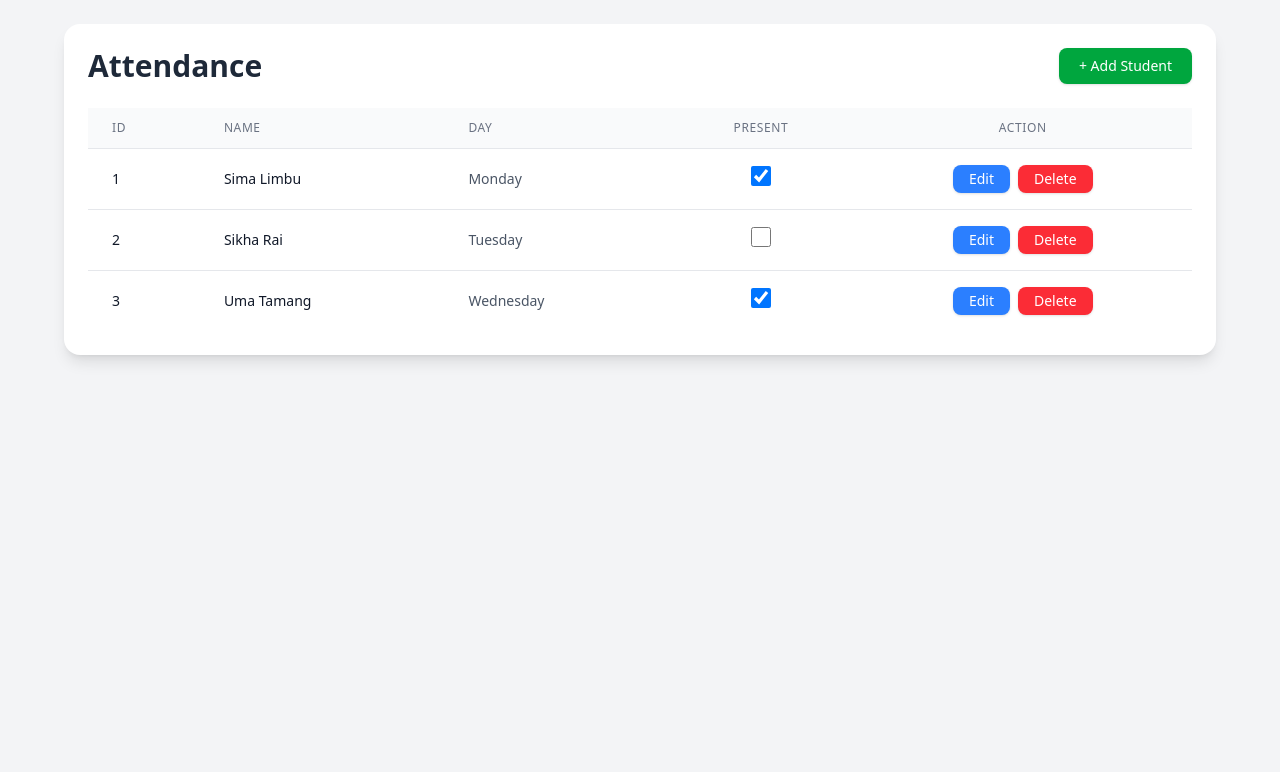
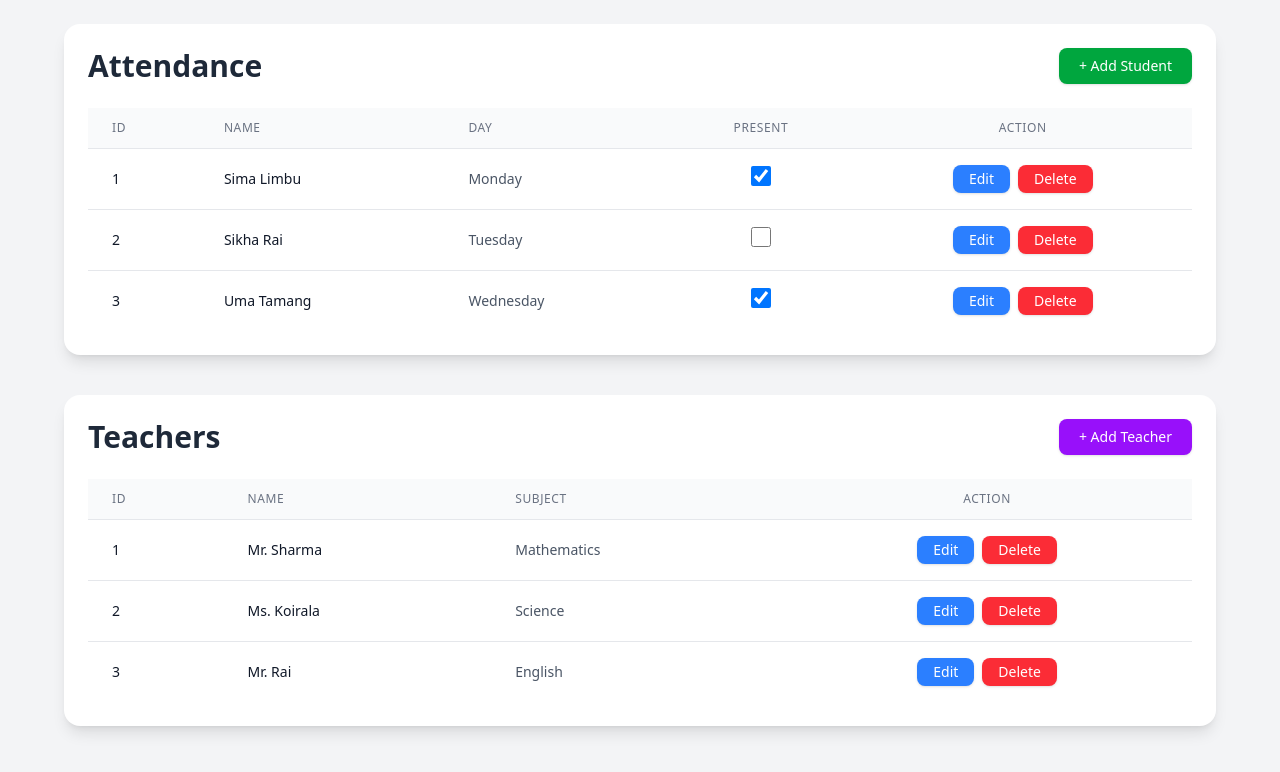
Before and after one commit to simalimbu/Basic_React, a React (Vite) app: page / in a window 1280 px wide. Shown: the top 772 px of the page. Built offline with nearby package versions, Linux system fonts and the light colour scheme.

Commit message:
third commit

```diff
--- a/src/pages/Index.jsx
+++ b/src/pages/Index.jsx
@@ -8,14 +8,21 @@ const Index = () => {
     { id: 3, name: "Uma Tamang", day: "Wednesday", present: true },
   ];
 
+  const teacherData = [
+    { id: 1, name: "Mr. Sharma", subject: "Mathematics" },
+    { id: 2, name: "Ms. Koirala", subject: "Science" },
+    { id: 3, name: "Mr. Rai", subject: "English" },
+  ];
+
   return (
-    <div className="min-h-screen bg-gray-100 p-6">
+    <div className="min-h-screen bg-gray-100 p-6 space-y-10">
+      {/* Student Attendance Table */}
       <div className="max-w-6xl mx-auto bg-white rounded-2xl shadow-lg p-6">
         <div className="flex items-center justify-between mb-6">
           <h1 className="text-3xl font-bold text-gray-800">Attendance</h1>
           <Link to="/addstudent">
             <button className="bg-green-600 hover:bg-green-700 text-white px-5 py-2 rounded-lg text-sm font-medium shadow">
-                + Add Student
+              + Add Student
             </button>
           </Link>
         </div>
@@ -24,48 +31,71 @@ const Index = () => {
           <table className="min-w-full divide-y divide-gray-200">
             <thead className="bg-gray-50">
               <tr>
-                <th className="px-6 py-3 text-left text-xs font-medium text-gray-500 uppercase tracking-wider">
-                  ID
-                </th>
-                <th className="px-6 py-3 text-left text-xs font-medium text-gray-500 uppercase tracking-wider">
-                  Name
-                </th>
-                <th className="px-6 py-3 text-left text-xs font-medium text-gray-500 uppercase tracking-wider">
-                  Day
-                </th>
-                <th className="px-6 py-3 text-center text-xs font-medium text-gray-500 uppercase tracking-wider">
-                  Present
-                </th>
-                <th className="px-6 py-3 text-center text-xs font-medium text-gray-500 uppercase tracking-wider">
-                  Action
-                </th>
+                <th className="px-6 py-3 text-left text-xs font-medium text-gray-500 uppercase tracking-wider">ID</th>
+                <th className="px-6 py-3 text-left text-xs font-medium text-gray-500 uppercase tracking-wider">Name</th>
+                <th className="px-6 py-3 text-left text-xs font-medium text-gray-500 uppercase tracking-wider">Day</th>
+                <th className="px-6 py-3 text-center text-xs font-medium text-gray-500 uppercase tracking-wider">Present</th>
+                <th className="px-6 py-3 text-center text-xs font-medium text-gray-500 uppercase tracking-wider">Action</th>
               </tr>
             </thead>
             <tbody className="bg-white divide-y divide-gray-200">
               {attendanceData.map((student) => (
                 <tr key={student.id}>
-                  <td className="px-6 py-4 whitespace-nowrap text-sm text-gray-900">
-                    {student.id}
-                  </td>
-                  <td className="px-6 py-4 whitespace-nowrap text-sm font-medium text-gray-900">
-                    {student.name}
-                  </td>
-                  <td className="px-6 py-4 whitespace-nowrap text-sm text-gray-600">
-                    {student.day}
-                  </td>
+                  <td className="px-6 py-4 whitespace-nowrap text-sm text-gray-900">{student.id}</td>
+                  <td className="px-6 py-4 whitespace-nowrap text-sm font-medium text-gray-900">{student.name}</td>
+                  <td className="px-6 py-4 whitespace-nowrap text-sm text-gray-600">{student.day}</td>
                   <td className="px-6 py-4 whitespace-nowrap text-center">
-                    <input
-                      type="checkbox"
-                      checked={student.present}
-                      className="form-checkbox h-5 w-5 text-blue-600"
-                      readOnly
-                    />
+                    <input type="checkbox" checked={student.present} className="form-checkbox h-5 w-5 text-blue-600" readOnly />
                   </td>
                   <td className="px-6 py-4 whitespace-nowrap text-center space-x-2">
                     <Link to="/editstudent">
-                    <button className="bg-blue-500 hover:bg-blue-600 text-white px-4 py-1 rounded-lg text-sm shadow">
-                      Edit
+                      <button className="bg-blue-500 hover:bg-blue-600 text-white px-4 py-1 rounded-lg text-sm shadow">
+                        Edit
+                      </button>
+                    </Link>
+                    <button className="bg-red-500 hover:bg-red-600 text-white px-4 py-1 rounded-lg text-sm shadow">
+                      Delete
                     </button>
+                  </td>
+                </tr>
+              ))}
+            </tbody>
+          </table>
+        </div>
+      </div>
+
+      {/* Teacher Table */}
+      <div className="max-w-6xl mx-auto bg-white rounded-2xl shadow-lg p-6">
+        <div className="flex items-center justify-between mb-6">
+          <h1 className="text-3xl font-bold text-gray-800">Teachers</h1>
+          <Link to="/addteacher">
+            <button className="bg-purple-600 hover:bg-purple-700 text-white px-5 py-2 rounded-lg text-sm font-medium shadow">
+              + Add Teacher
+            </button>
+          </Link>
+        </div>
+
+        <div className="overflow-x-auto">
+          <table className="min-w-full divide-y divide-gray-200">
+            <thead className="bg-gray-50">
+              <tr>
+                <th className="px-6 py-3 text-left text-xs font-medium text-gray-500 uppercase tracking-wider">ID</th>
+                <th className="px-6 py-3 text-left text-xs font-medium text-gray-500 uppercase tracking-wider">Name</th>
+                <th className="px-6 py-3 text-left text-xs font-medium text-gray-500 uppercase tracking-wider">Subject</th>
+                <th className="px-6 py-3 text-center text-xs font-medium text-gray-500 uppercase tracking-wider">Action</th>
+              </tr>
+            </thead>
+            <tbody className="bg-white divide-y divide-gray-200">
+              {teacherData.map((teacher) => (
+                <tr key={teacher.id}>
+                  <td className="px-6 py-4 whitespace-nowrap text-sm text-gray-900">{teacher.id}</td>
+                  <td className="px-6 py-4 whitespace-nowrap text-sm font-medium text-gray-900">{teacher.name}</td>
+                  <td className="px-6 py-4 whitespace-nowrap text-sm text-gray-600">{teacher.subject}</td>
+                  <td className="px-6 py-4 whitespace-nowrap text-center space-x-2">
+                    <Link to="/editteacher">
+                      <button className="bg-blue-500 hover:bg-blue-600 text-white px-4 py-1 rounded-lg text-sm shadow">
+                        Edit
+                      </button>
                     </Link>
                     <button className="bg-red-500 hover:bg-red-600 text-white px-4 py-1 rounded-lg text-sm shadow">
                       Delete
```
